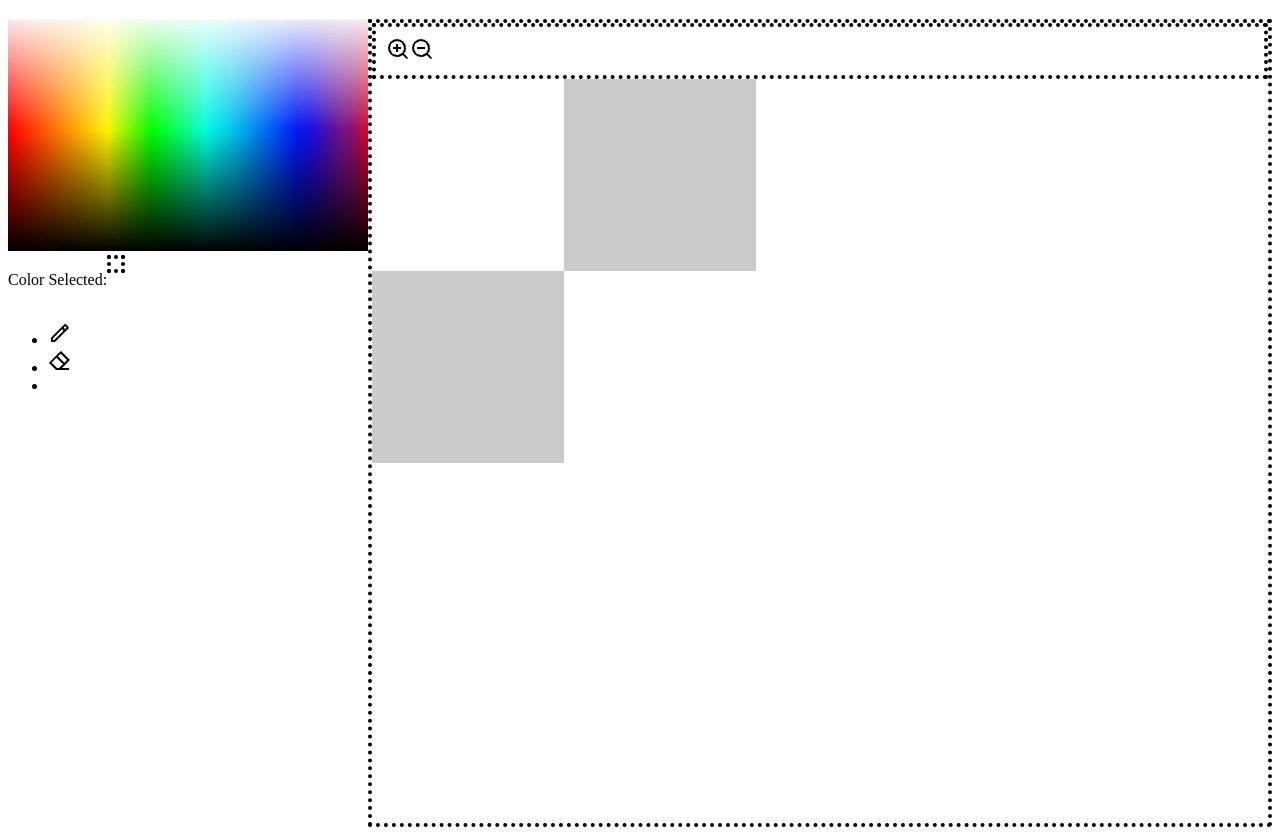
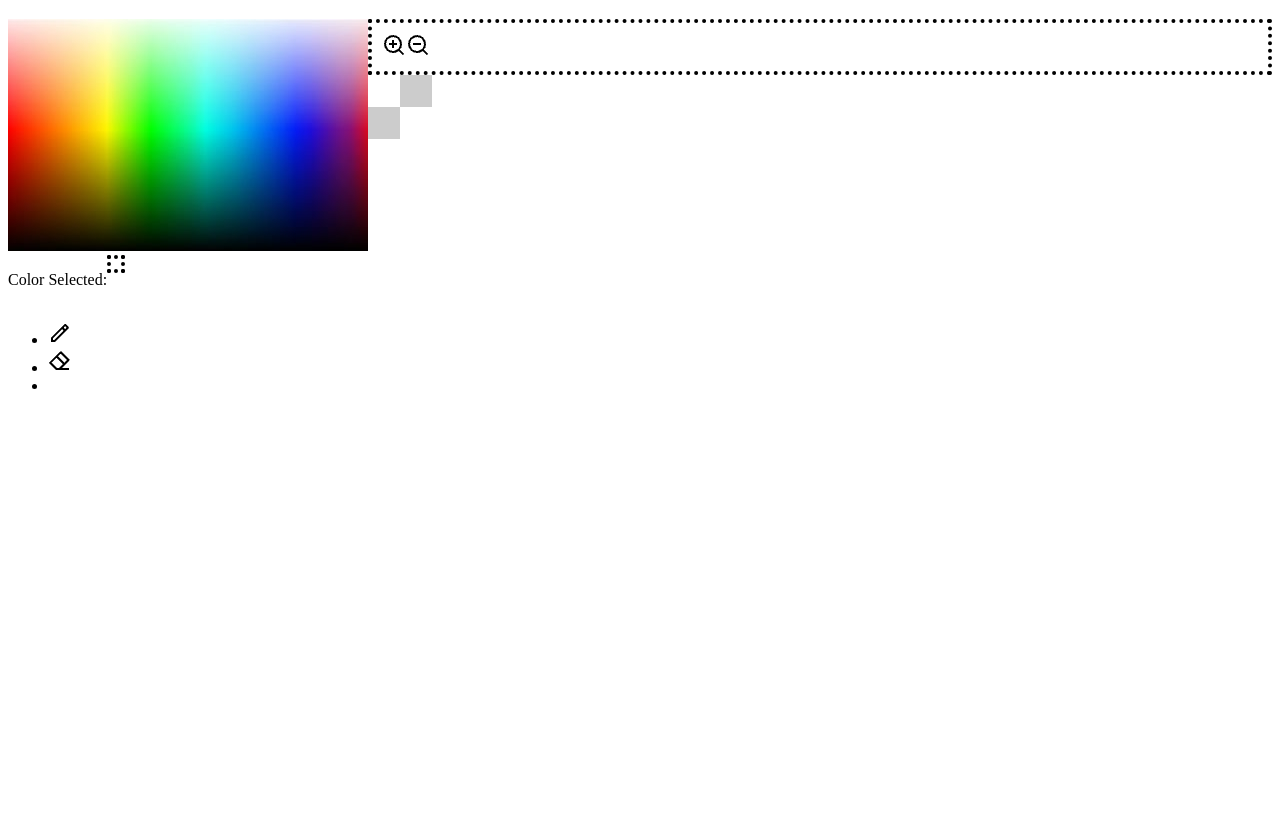
Before and after one commit to nekokshg/pixelCanvas, a website built with webpack: page src/index.html in a window 1280 px wide. Both pictures are taken after a click on the picture 398 px from the left and 109 px from the top of the page. Shown: the part 61-896 px from the top of the page. Built offline with nearby package versions, Linux system fonts and the light colour scheme.

Commit message:
fix bug where canvas disappears after clicking zoom buttons and fix bug where there were gaps between the pixels after drawing when zoomed in

```diff
--- a/src/js/canvas/backgroundCanvas/bgCanvasManager.js
+++ b/src/js/canvas/backgroundCanvas/bgCanvasManager.js
@@ -6,6 +6,7 @@ export class BGCanvasManager {
         this.width = width;
         this.height = height;
         this.scale = scale;
+
         this.updateCanvasSize();
     }
 
--- a/src/js/canvas/backgroundCanvas/bgCanvasRenderer.js
+++ b/src/js/canvas/backgroundCanvas/bgCanvasRenderer.js
@@ -2,6 +2,8 @@ export class BGCanvasRenderer {
     constructor(canvasManager) {
         this.ctx = canvasManager.getContext();
         this.cellSize = canvasManager.cellSize;
+        // Disable anti-aliasing
+        this.ctx.imageSmoothingEnabled = false;
     }
 
     renderBackground() {
--- a/src/js/canvas/canvasUtils.js
+++ b/src/js/canvas/canvasUtils.js
@@ -4,7 +4,7 @@ import { BGCanvasManager } from './backgroundCanvas/bgCanvasManager.js';
 import { BGCanvasRenderer } from './backgroundCanvas/bgCanvasRenderer.js';
 
 export class CanvasUtils {
-    constructor(canvasManagers) {
+    constructor(canvasManagers, canvasEventHandler) {
         // Set the source of the image
         this.ziImg = document.getElementsByClassName('zoomIn')[0];
         this.ziImg.src = zoomIn;
@@ -12,6 +12,7 @@ export class CanvasUtils {
         this.zoImg.src = zoomOut;
 
         this.canvasManagers = canvasManagers;
+        this.canvasEventHandler = canvasEventHandler;
 
         // Event listeners
         this.ziImg.addEventListener('click', () => this.zoomIn());
@@ -19,23 +20,24 @@ export class CanvasUtils {
     }
 
     zoomIn() {
-        this.setScale(this.canvasManagers[0].scale * 1.2);
+        const newScale = Math.ceil(this.canvasManagers[0].scale * 1.2);
+        this.setScale(newScale);
     }
 
     zoomOut() {
-        this.setScale(this.canvasManagers[0].scale / 1.2);
+        const newScale = Math.floor(this.canvasManagers[0].scale / 1.2);
+        this.setScale(newScale);
     }
 
     setScale(scale) {
         this.canvasManagers.forEach(manager => {
             manager.setScale(scale);
-            manager.updateCanvasSize();
             if (manager instanceof BGCanvasManager) {
-                // Re-render the background if it's a background manager
                 const bgRenderer = new BGCanvasRenderer(manager);
                 bgRenderer.renderBackground();
             }
         });
+        this.canvasEventHandler.handleScaleChange(this.canvasManagers[0].scale);
     }
 
 }
--- a/src/js/canvas/mainCanvas/canvasManager.js
+++ b/src/js/canvas/mainCanvas/canvasManager.js
@@ -6,6 +6,7 @@ export class CanvasManager {
         this.width = width;
         this.height = height;
         this.scale = scale;
+        this.imageData = null;
         this.updateCanvasSize();
     }
 
@@ -14,17 +15,33 @@ export class CanvasManager {
     }
 
     clearCanvas() {
-        this.ctx.clearRect(0, 0, this.canvas.width / this.scale, this.canvas.height / this.scale);
+        this.context.clearRect(0, 0, this.canvas.width, this.canvas.height);
     }
 
     setScale(scale) {
         this.scale = scale;
+        console.log(this)
+        console.log(this.scale)
         this.updateCanvasSize();
     }
 
     updateCanvasSize() {
+        const { width, height } = this.canvas;
+
+        // Store the current canvas content
+        const imageData = this.ctx.getImageData(0, 0, width, height);
+
+        // Adjust the canvas size based on the scale
         this.canvas.width = this.width * this.scale;
         this.canvas.height = this.height * this.scale;
-        this.ctx.setTransform(this.scale, 0, 0, this.scale, 0, 0);
+
+        // Clear the canvas
+        this.ctx.clearRect(0, 0, this.canvas.width, this.canvas.height);
+
+        // Apply the scaling transformation directly to the main canvas context
+        this.ctx.scale(this.scale, this.scale);
+
+        // Draw the scaled image data back to the main canvas
+        this.ctx.putImageData(imageData, 0, 0);
     }
 }
--- a/src/js/canvas/mainCanvas/canvasRenderer.js
+++ b/src/js/canvas/mainCanvas/canvasRenderer.js
@@ -3,9 +3,12 @@ export class CanvasRenderer {
     constructor(canvasManager) {
         this.ctx = canvasManager.getContext();
         this.cellSize = canvasManager.cellSize;
+        // Disable anti-aliasing
+        this.ctx.imageSmoothingEnabled = false;
     }
 
     drawPixel(x, y, color) {
+        this.erasePixel(x, y);
         this.ctx.fillStyle = color;
         this.ctx.fillRect(x, y, 1, 1); // Draw a filled rectangle (pixel) at position (x, y) with width and height of 1
     }
--- a/src/js/events/canvasEventHandler.js
+++ b/src/js/events/canvasEventHandler.js
@@ -58,6 +58,10 @@ export class CanvasEventHandler {
         this.isDoing = false;
     }
 
+    handleScaleChange(scale) {
+        this.scale = scale;
+    }
+
     drawWithPencil(x, y) {
         const pencilTool = new PencilTool(this.canvasRenderer, this.colorPicker);
         pencilTool.draw(x, y);
@@ -69,7 +73,6 @@ export class CanvasEventHandler {
     }
 
     getMousePosition(event) {
-        this.scale = this.canvasUtils.canvasManagers[0].scale
         const rect = this.canvas.getBoundingClientRect();
         const x = Math.floor((event.clientX - rect.left) / this.scale);
         const y = Math.floor((event.clientY - rect.top) / this.scale);
--- a/src/js/mainCanvasController.js
+++ b/src/js/mainCanvasController.js
@@ -11,9 +11,9 @@ import { CanvasUtils } from './canvas/canvasUtils.js';
 
 export class MainCanvasController {
     constructor() {
-        this.blocksX = 2; // Number of blocks along x-axis
-        this.blocksY = 2; // Number of blocks along y-axis
-        this.blockSize = 16; // Size of each block
+        this.blocksX = 2;
+        this.blocksY = 2;
+        this.blockSize = 16;
 
         this.init();
     }
@@ -21,13 +21,12 @@ export class MainCanvasController {
     init() {
         this.setupBackgroundCanvas();
         this.setupMainCanvas();
+        this.setupEventHandlers();
         this.setupCanvasUtils();
-        this.setupEventHandlers();
-
     }
 
     setupBackgroundCanvas() {
-        this.bgManager = new BGCanvasManager('backgroundCanvas', this.blocksX, this.blocksY, this.blockSize, 10);
+        this.bgManager = new BGCanvasManager('backgroundCanvas', this.blocksX, this.blocksY, this.blockSize, 1);
         this.bgRenderer = new BGCanvasRenderer(this.bgManager);
         this.bgRenderer.renderBackground();
     }
@@ -36,12 +35,8 @@ export class MainCanvasController {
         const pixelWidth = this.blocksX * this.blockSize;
         const pixelHeight = this.blocksY * this.blockSize;
 
-        this.canvasManager = new CanvasManager('pixelCanvas', pixelWidth, pixelHeight, 10);
+        this.canvasManager = new CanvasManager('pixelCanvas', pixelWidth, pixelHeight, 1);
         this.canvasRenderer = new CanvasRenderer(this.canvasManager);
-    }
-
-    setupCanvasUtils() {
-        this.canvasUtils = new CanvasUtils([this.bgManager, this.canvasManager]);
     }
 
     setupEventHandlers() {
@@ -51,9 +46,12 @@ export class MainCanvasController {
         this.canvasEventHandler = new CanvasEventHandler(this.canvasManager.canvas, this.canvasManager.scale, this.toolbar, this.canvasRenderer, this.colorPicker, this.canvasUtils);
         this.canvasEventHandler.init();
     }
+
+    setupCanvasUtils() {
+        this.canvasUtils = new CanvasUtils([this.bgManager, this.canvasManager], this.canvasEventHandler);
+    }
 }
 
-// Initializing the MainCanvasController when DOM is fully loaded
 document.addEventListener('DOMContentLoaded', () => {
     const mainCanvasController = new MainCanvasController();
 });
--- a/src/style.css
+++ b/src/style.css
@@ -11,7 +11,6 @@
 #pixelCanvas_Container {
     display: flex;
     flex-direction: column; /* Stack children vertically */
-    border: 4px dotted black;
     height: 100vh;
     width: 100vw;
     position: relative;
```
Also changed, not shown: dist/bundleb82e409997b446bd14e6.js, dist/index.html, 2 other files.
